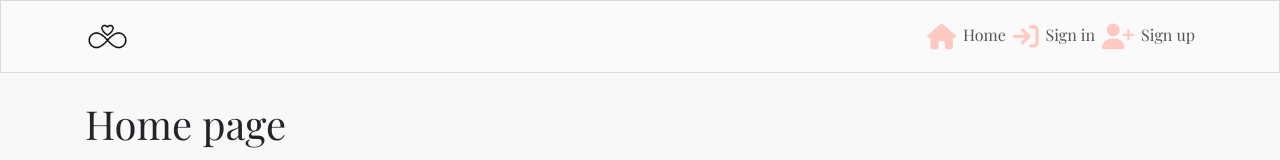
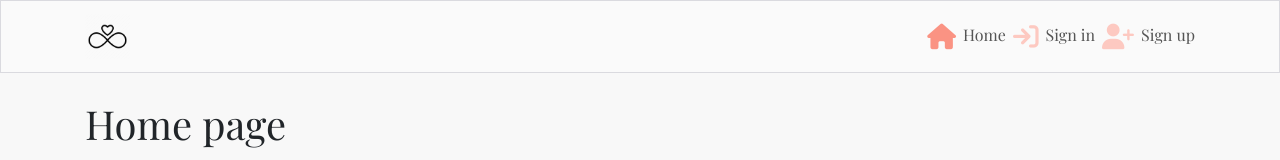
Before and after one commit to Myekman/my-wedding, a React (Create React App) app in the folder frontend/: page / in a window 1280 px wide. Shown: the top 160 px of the page. Built offline with nearby package versions, Linux system fonts and the light colour scheme.

Commit message:
NotFound.js created

```diff
--- a/frontend/src/App.js
+++ b/frontend/src/App.js
@@ -1,7 +1,8 @@
 import styles from '../src/App.module.css';
 import NavBar from './components/NavBar';
 import Container from "react-bootstrap/Container";
-
+import NotFound
+ from './components/NotFound';
 import { Route, Switch } from "react-router-dom";
 
 
@@ -14,7 +15,7 @@ function App() {
           <Route exact path="/" render={() => <h1>Home page</h1>} />
           <Route exact path="/signin" render={() => <h1>Sign in</h1>} />
           <Route exact path="/signup" render={() => <h1>Sign up</h1>} />
-          <Route render={() => <p>Page not found!</p>} />
+          <Route render = {() => <NotFound/>} />
         </Switch>
       </Container>
     </div>
--- a/frontend/src/components/NavBar.js
+++ b/frontend/src/components/NavBar.js
@@ -19,13 +19,24 @@ const NavBar = () => {
         <Navbar.Toggle aria-controls="basic-navbar-nav" />
         <Navbar.Collapse id="basic-navbar-nav">
             <Nav className="ml-auto text-left">
-            <NavLink to="/">
+            <NavLink
+                // the 'exact' prop prevent the home icon to be active when leaving the homepage
+                exact
+                className={styles.NavLink}
+                activeClassName={styles.Active}
+                to="/">
                 <i className = "fas fa-home"></i>Home
             </NavLink>
-            <NavLink to="/signin">
+            <NavLink
+                className={styles.NavLink}
+                activeClassName={styles.Active}
+                to="/signin">
                 <i className = "fas fa-sign-in"></i>Sign in
             </NavLink>
-            <NavLink to="/signup">
+            <NavLink
+                className={styles.NavLink}
+                activeClassName={styles.Active}
+                to="/signup">
                 <i className = "fas fa-user-plus"></i>Sign up
             </NavLink>
             </Nav>
--- /dev/null
+++ b/frontend/src/components/NotFound.js
@@ -0,0 +1,24 @@
+import React from 'react';
+import NoResults from '../assets/not-found.jpg';
+import Container from 'react-bootstrap/esm/Container';
+import Row from 'react-bootstrap/Row';
+import Col from 'react-bootstrap/Col';
+
+const NotFound = () => {
+    return (
+      <div>
+        <Container>
+            <Row>
+            <Col>
+                <img src={NoResults} alt="noresults" />
+            </Col>
+            <Col>
+                <p>Could not find the page you are looking for...</p>
+            </Col>
+            </Row>
+        </Container>
+      </div>
+    );
+  };
+
+export default NotFound
--- a/frontend/src/styles/NavBar.module.css
+++ b/frontend/src/styles/NavBar.module.css
@@ -2,3 +2,7 @@
     background-color: #fafafa;
     border: 1px solid #dadadf;
   }
+
+.Active i {
+  color: #FA9383;
+}
```
Also changed, not shown: frontend/src/assets/not-found.jpg (added).
